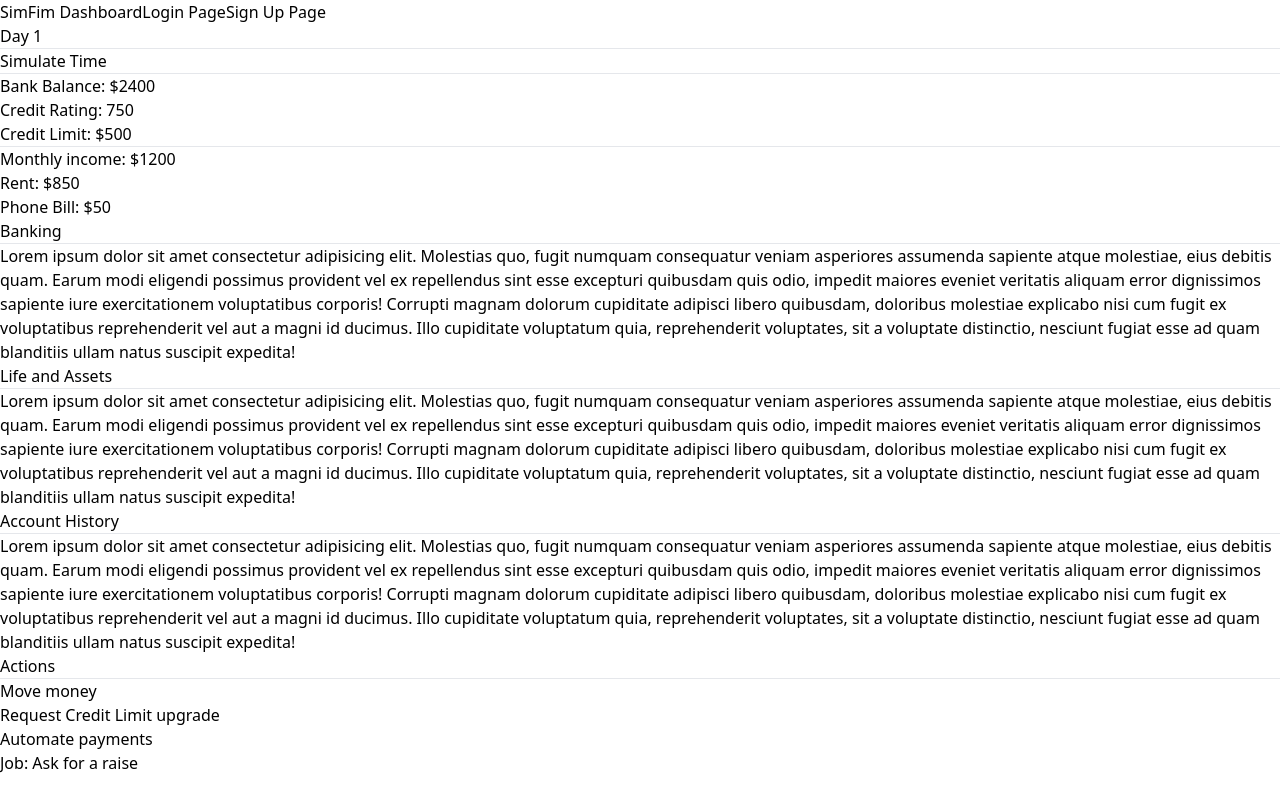
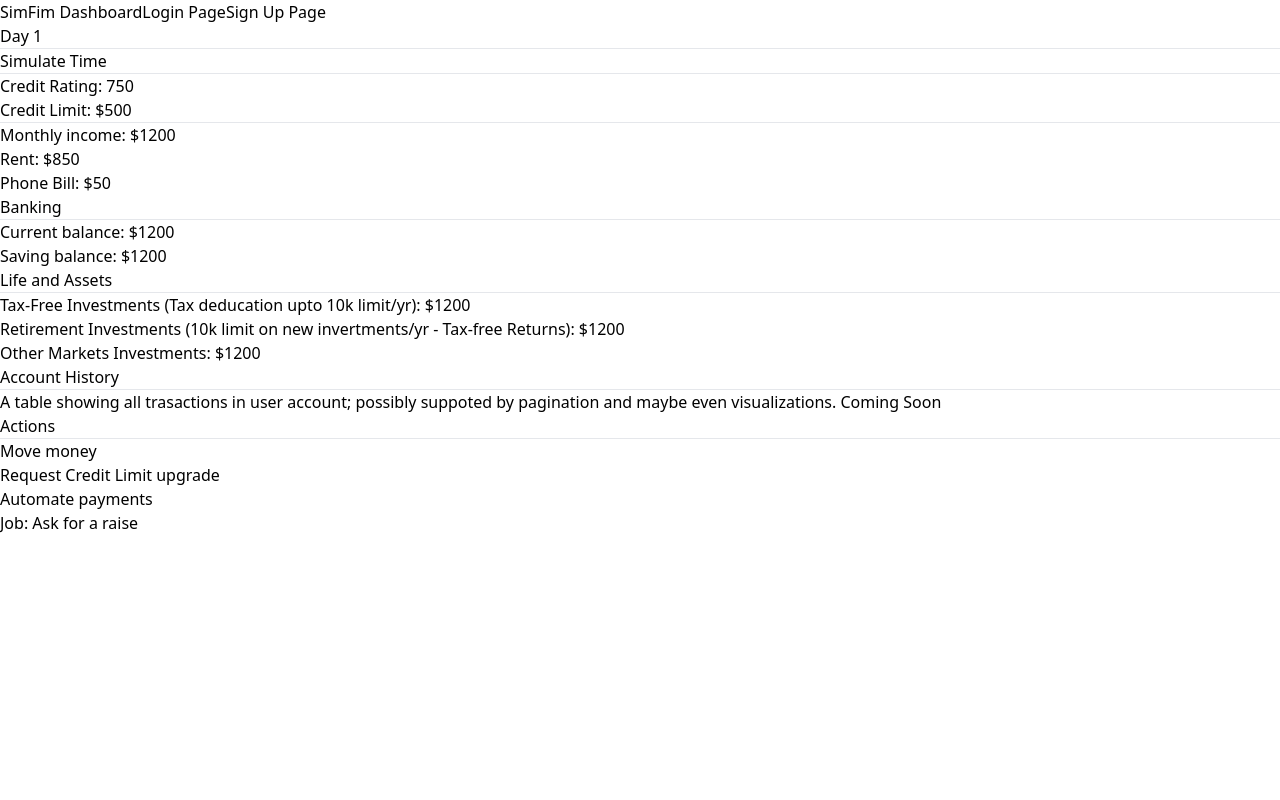
Before and after one commit to sarvang00/simfin, an Angular app in the folder simfin-frontend/: page /dashboard in a window 1280 px wide. Built offline with nearby package versions, Linux system fonts and the light colour scheme.

Commit message:
Refactoring the code a bit - seperating dashboard components

```diff
--- a/simfin-frontend/src/app/dashboard/dashboard.component.html
+++ b/simfin-frontend/src/app/dashboard/dashboard.component.html
@@ -1,92 +1,42 @@
 <div class="flex flex-col md:flex-row">
     <div class="m-2 p-3 w-full md:w-full lg:w-1/4">
-        <div class="border-2 border-gray-300 rounded-md">
-            <div class="text-center mb-2">
-                <h1 class="text-4xl mt-2 mb-2 p-2">Day 1</h1>
-                <hr class="border-1 mx-20 text-gray-400">
-            </div>
-            <div class="text-center mb-2 mt-4">
-                <button class="text-5xl font-semibold bg-slate-500 hover:bg-slate-600 p-2 rounded-md mb-4">Simulate
-                    Time</button>
-                <hr class="border-1 mx-20 text-gray-400">
-            </div>
-            <div class="text-center mb-2 mt-4">
-                <p class="font-semibold text-xl p-2">Bank Balance: $2400</p>
-                <p class="font-semibold text-xl p-2">Credit Rating: 750</p>
-                <p class="font-semibold text-xl p-2">Credit Limit: $500</p>
-                <hr class="border-1 mx-20 text-gray-400">
-            </div>
-            <div class="text-center mb-2 mt-4">
-                <p class="font-semibold text-xl p-2">Monthly income: $1200</p>
-                <p class="font-semibold text-xl p-2">Rent: $850</p>
-                <p class="font-semibold text-xl p-2">Phone Bill: $50</p>
-            </div>
-        </div>
+        <!-- Left Sidebar -->
+        <app-left-sidebar/>
     </div>
     <div class="m-2 p-3 w-full md:w-full lg:w-1/2">
         <div>
+            <!-- TODO: Add visualizations and features -->
             <h1 class="text-3xl mt-2">Banking</h1>
-            <hr class="mb-2 text-gray-400">
-            <p>Lorem ipsum dolor sit amet consectetur adipisicing elit. Molestias quo, fugit numquam consequatur veniam
-                asperiores assumenda sapiente atque molestiae, eius debitis quam. Earum modi eligendi possimus provident
-                vel
-                ex repellendus sint esse excepturi quibusdam quis odio, impedit maiores eveniet veritatis aliquam error
-                dignissimos sapiente iure exercitationem voluptatibus corporis! Corrupti magnam dolorum cupiditate
-                adipisci
-                libero quibusdam, doloribus molestiae explicabo nisi cum fugit ex voluptatibus reprehenderit vel aut a
-                magni
-                id ducimus. Illo cupiditate voluptatum quia, reprehenderit voluptates, sit a voluptate distinctio,
-                nesciunt
-                fugiat esse ad quam blanditiis ullam natus suscipit expedita!</p>
+            <hr class="my-2 border-gray-300">
+            <div class="grid grid-flow-col auto-cols-auto">
+                <div class="text-xl"><span class="font-semibold">Current balance: </span>$1200</div>
+                <div class="text-xl"><span class="font-semibold">Saving balance: </span>$1200</div>
+            </div>
         </div>
         <div>
+            <!-- TODO: Add visualizations and features -->
             <h1 class="text-3xl mt-2">Life and Assets</h1>
-            <hr class="mb-2 text-gray-400">
-            <p>Lorem ipsum dolor sit amet consectetur adipisicing elit. Molestias quo, fugit numquam consequatur veniam
-                asperiores assumenda sapiente atque molestiae, eius debitis quam. Earum modi eligendi possimus provident
-                vel
-                ex repellendus sint esse excepturi quibusdam quis odio, impedit maiores eveniet veritatis aliquam error
-                dignissimos sapiente iure exercitationem voluptatibus corporis! Corrupti magnam dolorum cupiditate
-                adipisci
-                libero quibusdam, doloribus molestiae explicabo nisi cum fugit ex voluptatibus reprehenderit vel aut a
-                magni
-                id ducimus. Illo cupiditate voluptatum quia, reprehenderit voluptates, sit a voluptate distinctio,
-                nesciunt
-                fugiat esse ad quam blanditiis ullam natus suscipit expedita!</p>
+            <hr class="my-2 border-gray-300">
+            <div>
+                <ul class="grid grid-flow-row auto-rows-auto list-disc">
+                    <li class="ml-5 py-1 text-xl"><span class="font-semibold">Tax-Free Investments (Tax deducation upto 10k limit/yr): </span>$1200</li>
+                    <li class="ml-5 py-1 text-xl"><span class="font-semibold">Retirement Investments (10k limit on new invertments/yr - Tax-free Returns): </span>$1200</li>
+                    <li class="ml-5 py-1 text-xl"><span class="font-semibold">Other Markets Investments: </span>$1200</li>
+                    <!-- Features - Coming Soon -->
+                    <!-- <li class="ml-5 py-1 text-xl"><span class="font-semibold">Car Loan: </span>$1200</li> -->
+                    <!-- <li class="ml-5 py-1 text-xl"><span class="font-semibold">Mortgage: </span>$1200</li> -->
+                </ul>
+            </div>
         </div>
         <div>
             <h1 class="text-3xl mt-2">Account History</h1>
-            <hr class="mb-2 text-gray-400">
-            <p>Lorem ipsum dolor sit amet consectetur adipisicing elit. Molestias quo, fugit numquam consequatur veniam
-                asperiores assumenda sapiente atque molestiae, eius debitis quam. Earum modi eligendi possimus provident
-                vel
-                ex repellendus sint esse excepturi quibusdam quis odio, impedit maiores eveniet veritatis aliquam error
-                dignissimos sapiente iure exercitationem voluptatibus corporis! Corrupti magnam dolorum cupiditate
-                adipisci
-                libero quibusdam, doloribus molestiae explicabo nisi cum fugit ex voluptatibus reprehenderit vel aut a
-                magni
-                id ducimus. Illo cupiditate voluptatum quia, reprehenderit voluptates, sit a voluptate distinctio,
-                nesciunt
-                fugiat esse ad quam blanditiis ullam natus suscipit expedita!</p>
+            <hr class="my-2 border-gray-300">
+            <p>A table showing all trasactions in user account; possibly suppoted by pagination and maybe even visualizations. Coming Soon</p>
+            <!-- TODO: Add table and visalizations -->
         </div>
     </div>
     <div class="m-2 p-3 w-full md:w-full lg:w-1/4">
-        <div class="text-center mb-2 mt-4">
-            <div class="border-2 border-gray-300 rounded-md">
-                <p class="text-4xl mt-2 p-2">Actions</p>
-                <hr class="border-1 mx-20 my-4 text-gray-400">
-                <button class="my-2 text-2xl font-semibold bg-red-600 hover:bg-red-700 p-2 rounded-md mb-4">Move
-                    money</button>
-                <br>
-                <button class="my-2 text-2xl font-semibold bg-red-600 hover:bg-red-700 p-2 rounded-md mb-4">Request
-                    Credit Limit upgrade</button>
-                <br>
-                <button class="my-2 text-2xl font-semibold bg-red-600 hover:bg-red-700 p-2 rounded-md mb-4">Automate
-                    payments</button>
-                <br>
-                <button class="my-2 text-2xl font-semibold bg-red-600 hover:bg-red-700 p-2 rounded-md mb-4">Job: Ask for
-                    a raise</button>
-            </div>
-        </div>
+        <!-- Right Sidebar -->
+        <app-right-sidebar/>
     </div>
 </div>
--- a/simfin-frontend/src/app/dashboard/dashboard.component.ts
+++ b/simfin-frontend/src/app/dashboard/dashboard.component.ts
@@ -1,9 +1,11 @@
 import { Component } from '@angular/core';
+import { LeftSidebarComponent } from './left-sidebar/left-sidebar.component';
+import { RightSidebarComponent } from './right-sidebar/right-sidebar.component';
 
 @Component({
   selector: 'app-dashboard',
   standalone: true,
-  imports: [],
+  imports: [LeftSidebarComponent, RightSidebarComponent],
   templateUrl: './dashboard.component.html',
   styleUrl: './dashboard.component.css'
 })
--- /dev/null
+++ b/simfin-frontend/src/app/dashboard/left-sidebar/left-sidebar.component.html
@@ -0,0 +1,21 @@
+<div class="border-2 border-gray-300 rounded-md">
+    <div class="text-center mb-2">
+        <h1 class="text-4xl mt-2 mb-2 p-2">Day 1</h1>
+        <hr class="border-1 mx-20 my-2 border-gray-300">
+    </div>
+    <div class="text-center mb-2 mt-4">
+        <button class="text-5xl font-semibold bg-slate-500 hover:bg-slate-600 p-2 rounded-md mb-4">Simulate
+            Time</button>
+        <hr class="border-1 mx-20 my-2 border-gray-300">
+    </div>
+    <div class="text-center mb-2 mt-2">
+        <p class="font-semibold text-xl p-2">Credit Rating: <span class="font-normal">750</span></p>
+        <p class="font-semibold text-xl p-2">Credit Limit: <span class="font-normal">$500</span></p>
+        <hr class="border-1 mx-20 my-2 border-gray-300">
+    </div>
+    <div class="text-center mb-2 mt-2">
+        <p class="font-semibold text-xl p-2">Monthly income: <span class="font-normal">$1200</span></p>
+        <p class="font-semibold text-xl p-2">Rent: <span class="font-normal">$850</span></p>
+        <p class="font-semibold text-xl p-2">Phone Bill: <span class="font-normal">$50</span></p>
+    </div>
+</div>
--- /dev/null
+++ b/simfin-frontend/src/app/dashboard/right-sidebar/right-sidebar.component.html
@@ -0,0 +1,17 @@
+<div class="text-center mb-2 mt-4">
+    <div class="border-2 border-gray-300 rounded-md">
+        <p class="text-4xl mt-2 p-2">Actions</p>
+        <hr class="border-1 mx-20 my-4 border-gray-300">
+        <button class="my-2 text-2xl font-semibold bg-red-600 hover:bg-red-700 p-2 rounded-md mb-4">Move
+            money</button>
+        <br>
+        <button class="my-2 text-2xl font-semibold bg-red-600 hover:bg-red-700 p-2 rounded-md mb-4">Request
+            Credit Limit upgrade</button>
+        <br>
+        <button class="my-2 text-2xl font-semibold bg-red-600 hover:bg-red-700 p-2 rounded-md mb-4">Automate
+            payments</button>
+        <br>
+        <button class="my-2 text-2xl font-semibold bg-red-600 hover:bg-red-700 p-2 rounded-md mb-4">Job: Ask for
+            a raise</button>
+    </div>
+</div>
```
Also changed, not shown: simfin-frontend/src/app/dashboard/left-sidebar/left-sidebar.component.ts (added, +12 -0 lines), simfin-frontend/src/app/dashboard/right-sidebar/right-sidebar.component.ts (added, +12 -0 lines), simfin-frontend/src/app/dashboard/left-sidebar/left-sidebar.component.css (added), simfin-frontend/src/app/dashboard/right-sidebar/right-sidebar.component.css (added), 2 other files (tests, documents, lock files or other folders).
